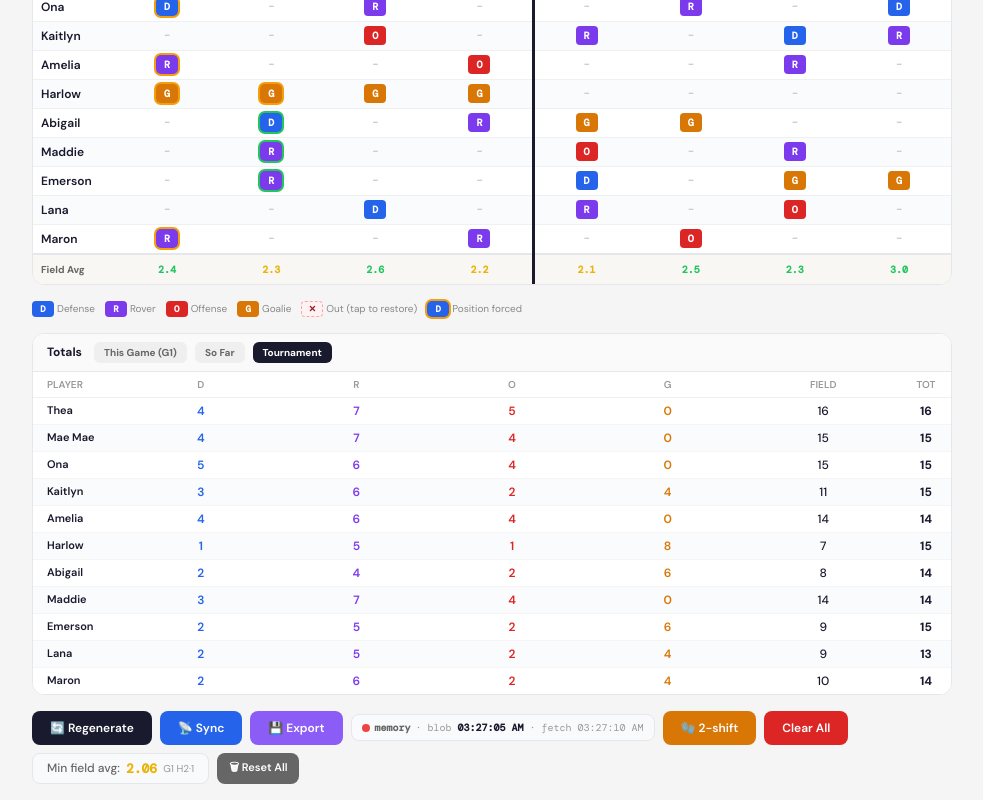
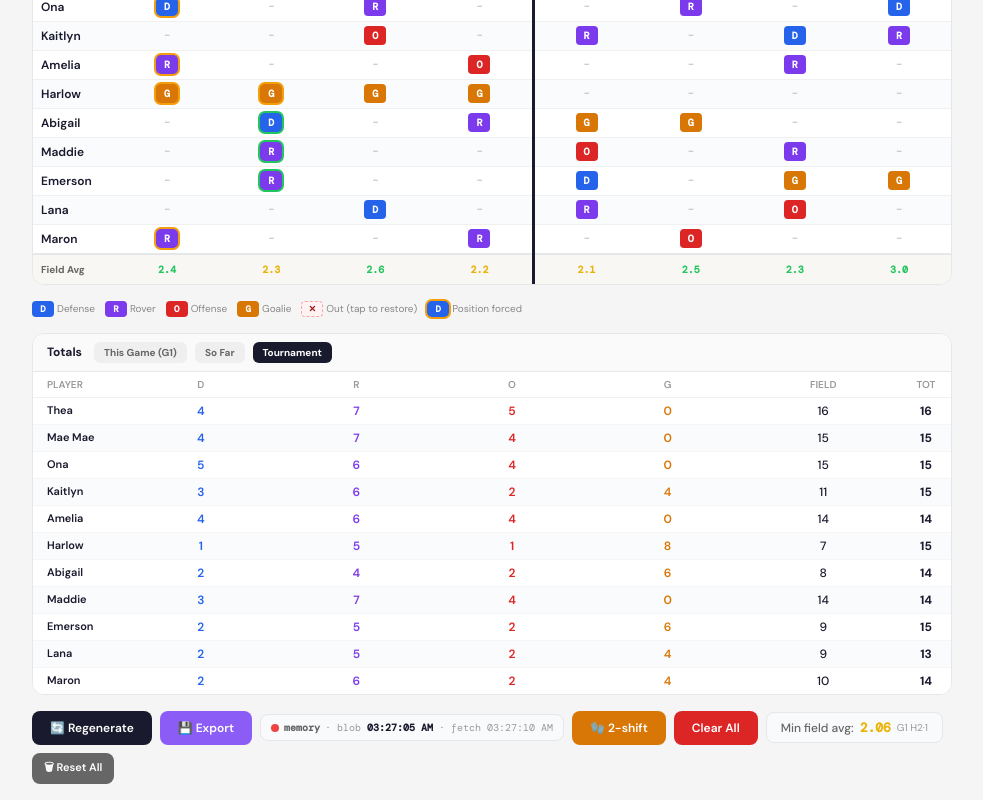
Before and after one commit to jidulberger/soccer_roster, a Next.js app: page / in a window 1280 px wide. Shown: the part 404-1204 px from the top of the page, without its empty margins (148-1131 px from the left). Built offline with nearby package versions, Linux system fonts and the light colour scheme.

Commit message:
Remove manual Sync button — polling handles it automatically
The 5-second poll picks up remote changes without user intervention.
Manual button was only useful during sync-debugging.

See #1 for context (and trigger conditions for restoring it).

```diff
--- a/components/SoccerRotation.js
+++ b/components/SoccerRotation.js
@@ -831,7 +831,6 @@ export default function SoccerRotation() {
         return (
           <div style={{ display: "flex", gap: "8px", flexWrap: "wrap", alignItems: "center" }}>
             <button onClick={() => setSeed(s => s + 1)} style={S.btn()}>🔄 Regenerate</button>
-            <button onClick={handleSync} style={S.btn("#2563eb")}>📡 Sync</button>
             <button
               onClick={async () => {
                 const payload = { seed, shiftExclusions, shiftForceIns, shiftForcePositions, gameExclusions, lockedShifts, killedShifts, goalieMode, shiftsPerGame, players, timerHalfMin, timerIntervalMin, timerWarnSec, timerHalf, gameResults };
```
